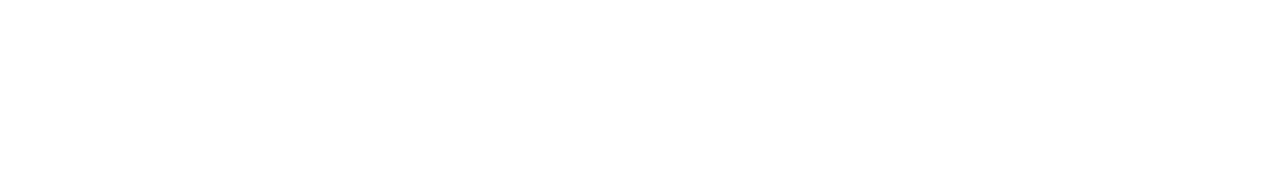
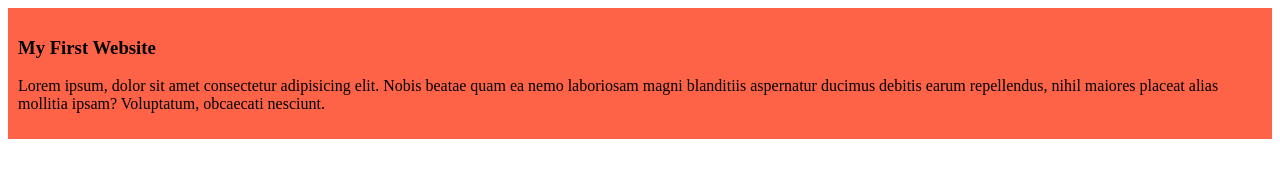
Before and after one commit to ShahreyarRafi/my-first-github-repo, a plain HTML site: page index.html in a window 1280 px wide. Drawn offline with Linux system fonts and the light colour scheme.

Commit message:
added the first blog

```diff
--- a/index.html
+++ b/index.html
@@ -4,8 +4,12 @@
     <meta charset="UTF-8">
     <meta name="viewport" content="width=device-width, initial-scale=1.0">
     <title>My First Ever Github Repo</title>
+    <link rel="stylesheet" href="styles/blog.css">
 </head>
 <body>
-
+    <div>
+        <h3>My First Website</h3>
+        <p>Lorem ipsum, dolor sit amet consectetur adipisicing elit. Nobis beatae quam ea nemo laboriosam magni blanditiis aspernatur ducimus debitis earum repellendus, nihil maiores placeat alias mollitia ipsam? Voluptatum, obcaecati nesciunt.</p>
+    </div>
 </body>
 </html>
--- /dev/null
+++ b/styles/blog.css
@@ -0,0 +1,4 @@
+div{
+    background-color: tomato;
+    padding: 10px;
+}
```
